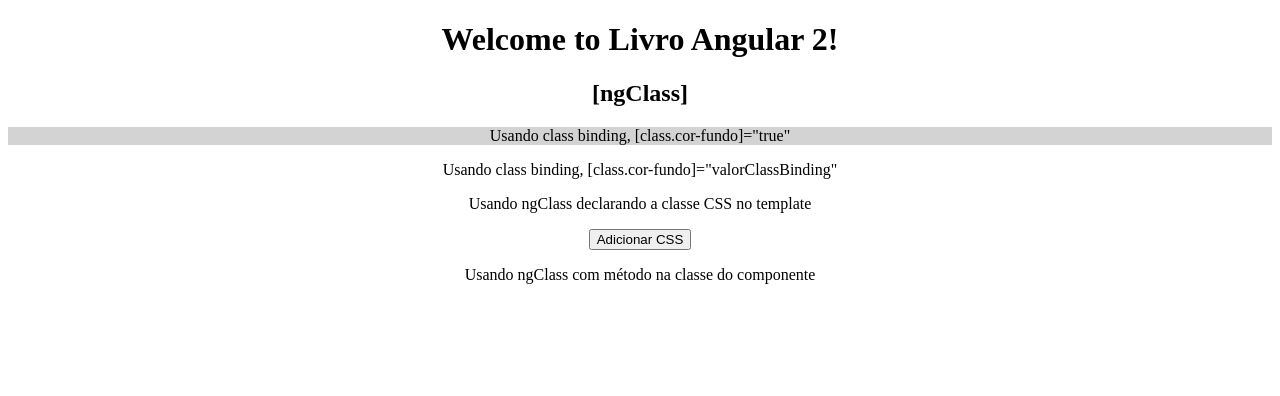
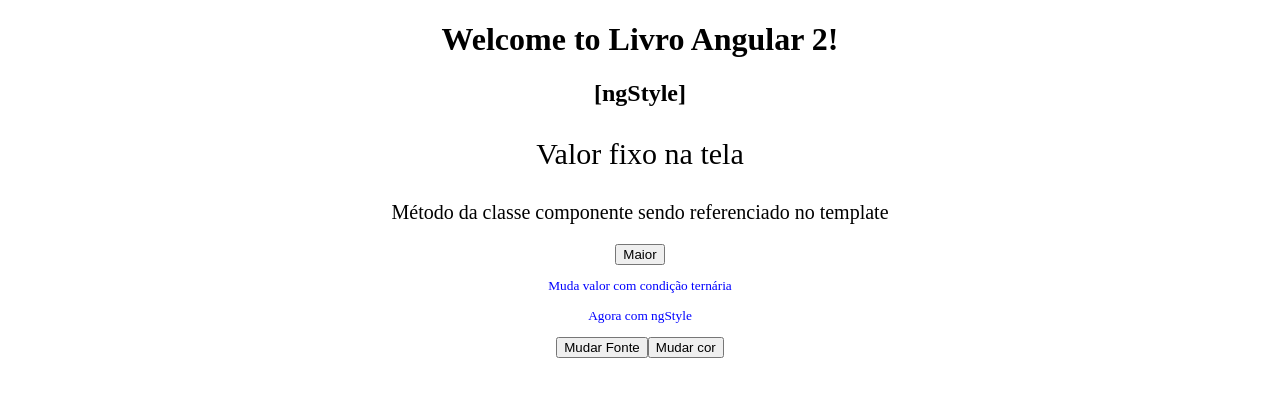
Before and after one commit to wowluisjnr/estudandoAngular2, an Angular app: page / in a window 1280 px wide. Shown: the top 396 px of the page. Built offline with nearby package versions, Linux system fonts and the light colour scheme.

Commit message:
Formas de utilizar ngStyle

```diff
--- a/src/app/app.component.html
+++ b/src/app/app.component.html
@@ -16,7 +16,8 @@
 <app-two-way-binding></app-two-way-binding>
 <app-ng-if></app-ng-if>
 <app-ng-switch-case></app-ng-switch-case>
-<app-ng-for></app-ng-for>-->
-<app-ng-class></app-ng-class>
+<app-ng-for></app-ng-for>
+<app-ng-class></app-ng-class>-->
+<app-ng-style></app-ng-style>
 
 </div>
--- a/src/app/app.module.ts
+++ b/src/app/app.module.ts
@@ -10,6 +10,7 @@
 import { NgSwitchCaseComponent } from './ng-switch-case/ng-switch-case.component';
 import { NgForComponent } from './ng-for/ng-for.component';
 import { NgClassComponent } from './ng-class/ng-class.component';
+import { NgStyleComponent } from './ng-style/ng-style.component';
 
 @NgModule({
   declarations: [
@@ -21,7 +22,8 @@
     NgIfComponent,
     NgSwitchCaseComponent,
     NgForComponent,
-    NgClassComponent
+    NgClassComponent,
+    NgStyleComponent
   ],
   imports: [
     BrowserModule
--- /dev/null
+++ b/src/app/ng-style/ng-style.component.html
@@ -0,0 +1,17 @@
+<h2>[ngStyle]</h2>
+
+<p [style.font-size]="30+'px'">Valor fixo na tela</p>
+
+
+<p [style.font-size]="valorFonte">Método da classe componente sendo referenciado no template</p>
+
+<button (click)="incrementar()">Maior</button>
+<p [style.font-size]="validarFonte ? 'x-large':'smaller'"
+  [style.color]="validarCor ? 'red':'blue'">Muda valor com condição ternária
+</p>
+
+<p [ngStyle]="{'font-size': validarFonte ? 'x-large':'smaller',
+              'color': validarCor ? 'red':'blue'}">Agora com ngStyle</p>
+
+  <button (click)="mudarFonte()">Mudar Fonte</button>
+  <button (click)="mudarCor()">Mudar cor</button>
--- /dev/null
+++ b/src/app/ng-style/ng-style.component.ts
@@ -0,0 +1,31 @@
+import { Component, OnInit } from '@angular/core';
+
+@Component({
+  selector: 'app-ng-style',
+  templateUrl: './ng-style.component.html',
+  styleUrls: ['./ng-style.component.css']
+})
+export class NgStyleComponent implements OnInit {
+  tamanho: number = 20;
+  valorFonte: string = 20 + 'px';
+  validarFonte: boolean = false;
+  validarCor:boolean=false;
+
+  constructor() { }
+
+  ngOnInit() {
+  }
+
+  incrementar(){
+    this.tamanho ++;
+    this.valorFonte = this.tamanho +'px';
+  }
+
+  mudarFonte(){
+    this.validarFonte=!this.validarFonte;
+  }
+  mudarCor(){
+    this.validarCor=!this.validarCor;
+  }
+
+}
```
Also changed, not shown: src/app/ng-style/ng-style.component.css (added), 1 other file (tests, documents, lock files or other folders).
